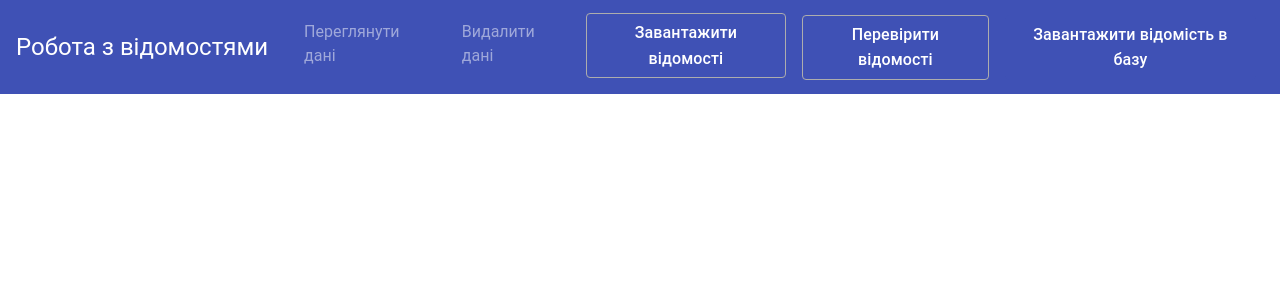
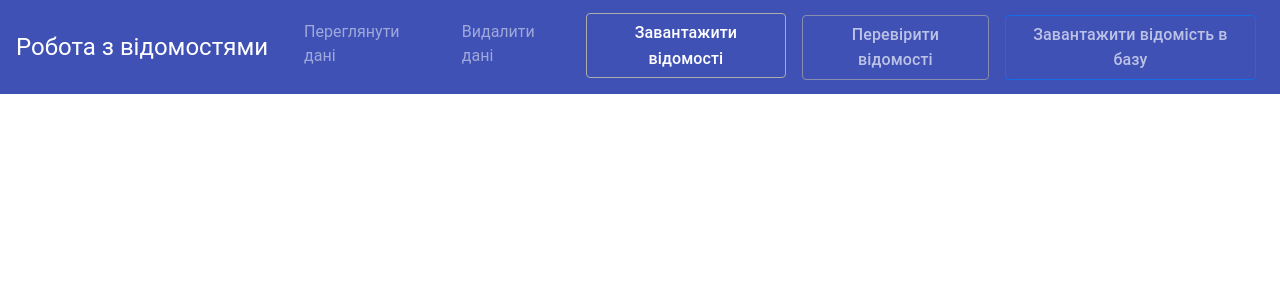
Before and after one commit to karina-cherednyk/reports, a React (Create React App) app: page / in a window 1280 px wide. Shown: the top 300 px of the page. Built offline with nearby package versions, Linux system fonts and the light colour scheme.

Commit message:
Add save, check button enable/disable

```diff
--- a/src/components/EditableReportPage.js
+++ b/src/components/EditableReportPage.js
@@ -14,23 +14,35 @@ class EditableReportPage extends Component {
         this.state = {
             reports: [],
             curIdx: -1,
+            checkEnabled: false,
+            saveEnabled: false,
         };
         this.reportInstances  = [];
         this.confirmDialogRef = React.createRef();
     }
+    getCurrentReport = () => {
+      if(this.state.curIdx < 0) return null;
+      return this.reportInstances[this.state.curIdx].getUpdatedReport();
+    }
+    getCurrentReportRef = () => {
+      if(this.state.curIdx < 0) return null;
+      return this.reportInstances[this.state.curIdx];
+    }
 
     checkReport = () => {
-      if(this.state.curIdx < 0) return;
-      const report = this.reportInstances[this.state.curIdx].getUpdatedReport();
-      // this.confirmDialogRef.current.showLoadDialog(report);
+      const report = this.getCurrentReport();
+      if(report)
+        console.log("CHECK report");
     }
 
     saveReport = () => {
-      if(this.state.curIdx < 0) return;
-      const report = this.reportInstances[this.state.curIdx].getUpdatedReport();
-      this.confirmDialogRef.current.showLoadDialog(report);
+      const report = this.getCurrentReport();
+      if(report)
+        this.confirmDialogRef.current.showLoadDialog(report);
     }
 
+    setCheckEnabled = (val) => this.setState({checkEnabled: val});
+    setSaveEnabled = (val) =>  this.setState({saveEnabled: val});
 
     loadReports = (files) => {
         let fetched_reports = [];
@@ -53,6 +65,13 @@ class EditableReportPage extends Component {
         } )
     }
 
+    handleReportSelect = (idx) => {
+      this.setState({curIdx: idx}, () => {
+        const reportRef = this.getCurrentReportRef();
+        this.setState({checkEnabled: reportRef.checkEnabled, saveEnabled: reportRef.saveEnabled})
+      } )
+    }
+
     render (){
       return (
         <>
@@ -60,12 +79,12 @@ class EditableReportPage extends Component {
                       title={"Підтвердити збереження"}
                       prompt={"Оригінал не відповідає відомості, що буде збережена в базі даних, Зберегти виправлену відомість?"}
                       />
-        <NavMenu  loadReports={this.loadReports}
-                  checkReport={this.checkReport}
-                  saveReport={this.saveReport}
+        <NavMenu  loadReports={this.loadReports}  curIdx={this.state.curIdx}
+                  checkReport={this.checkReport}  isCheckEnabled={this.state.checkEnabled}
+                  saveReport={this.saveReport}    isSaveEnabled={this.state.saveEnabled}
                   />
 
-        <Tab.Container  defaultActiveKey={-1} onSelect={(idx) => this.setState({curIdx: idx}) } >
+        <Tab.Container  defaultActiveKey={-1} onSelect={this.handleReportSelect} >
           <Row style={{padding: "20px"}}>
             <Col sm={3}>
               < Nav variant="pills" className="flex-column">
@@ -77,7 +96,10 @@ class EditableReportPage extends Component {
             <Col sm={9}>
               <Tab.Content>
                 {this.state.reports.map( (r,idx) => (
-                    <Tab.Pane key={"ntab-"+r.index} eventKey={idx} ><Report ref={ref => { this.reportInstances[idx] = ref; } } report={r} /></Tab.Pane>
+                    <Tab.Pane key={"ntab-"+r.index} eventKey={idx} >
+                      <Report ref={ref => { this.reportInstances[idx] = ref; } } report={r}
+                              setCheckEnabled={this.setCheckEnabled} setSaveEnabled={this.setSaveEnabled} />
+                      </Tab.Pane>
                 ))}
               </Tab.Content>
             </Col>
--- a/src/components/NavMenu.js
+++ b/src/components/NavMenu.js
@@ -1,6 +1,6 @@
 import { Navbar, Button, Nav } from 'react-bootstrap';
 
-function NavMenu ({loadReports, checkReport, saveReport}) {
+function NavMenu ({loadReports, checkReport, saveReport, isCheckEnabled, isSaveEnabled}) {
 
     return (
         <Navbar bg="primary navbar-dark" expand="lg">
@@ -16,8 +16,8 @@ function NavMenu ({loadReports, checkReport, saveReport}) {
                     onChange={(e) => loadReports(e.target.files)}/>
             </label>
             </Nav>
-            <Button className="btn-nav" onClick={checkReport}>Перевірити відомості</Button>
-            <Button onClick={saveReport}>Завантажити відомість в базу</Button>
+            <Button className="btn-nav" onClick={checkReport} disabled={!isCheckEnabled} >Перевірити відомості</Button>
+            <Button onClick={saveReport} disabled={!isSaveEnabled} >Завантажити відомість в базу</Button>
         </Navbar.Collapse>
         </Navbar>
         )
--- a/src/components/Report.js
+++ b/src/components/Report.js
@@ -52,7 +52,12 @@ class Report extends Component{
     constructor(props){
         super(props);
         this.state = {...props.report};
+        this.checkEnabled = false;
+        this.saveEnabled = props.report.isValid;
+
         this.tableDataRef = React.createRef();
+        this.setCheckEnabled = () => props.setCheckEnabled(this.checkEnabled);
+        this.setSaveEnabled = () => props.setSaveEnabled(this.saveEnabled);
 
     }
     tableData = () => this.tableDataRef ?
@@ -69,8 +74,11 @@ class Report extends Component{
         [event.target.name]: event.target.value,
         [event.target.name+"Changed"]: true,
       });
-      console.log(this.state)
+      this.checkEnabled = true;
+      this.saveEnabled = false;
 
+      this.setCheckEnabled();
+      this.setSaveEnabled();
     }
 
     render() {
--- a/src/styles/main-style.css
+++ b/src/styles/main-style.css
@@ -7,9 +7,7 @@ body {
     font-family: "Roboto", "Helvetica", "Arial", sans-serif;
     -webkit-font-smoothing: antialiased;
 }
-button:hover, a:hover, .btn:hover {
-    filter: brightness(0.7);
-}
+
 a.navbar-brand {
     transform: none;
 }
@@ -65,7 +63,8 @@ label.btn-nav {
     border-color: var(--primary);
 
 }
-.btn:hover {
+
+a:hover, .btn:hover:not(:disabled):not(.disabled) {
     filter: brightness(0.7);
 }
 .changed-input, .changed-input:hover {
```
